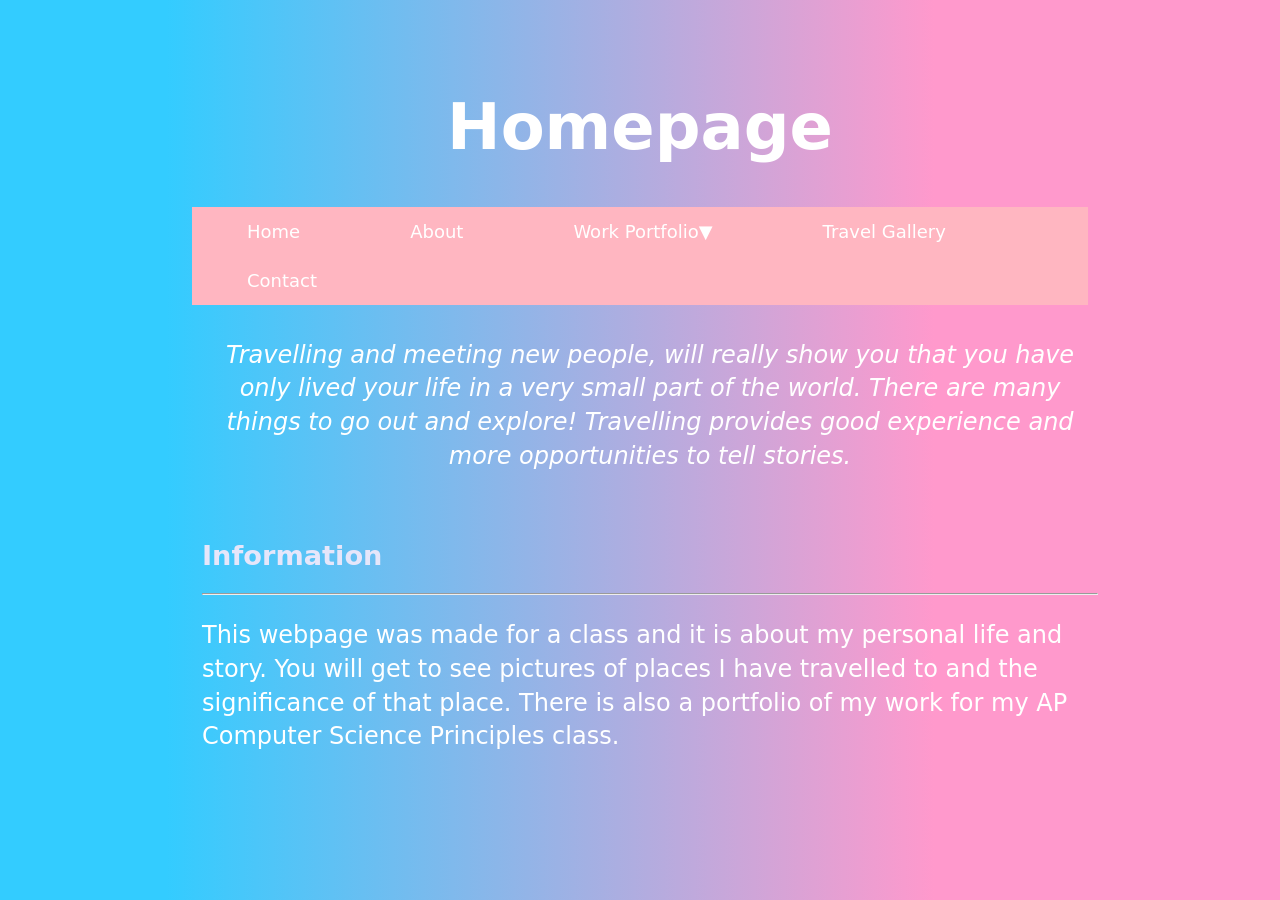
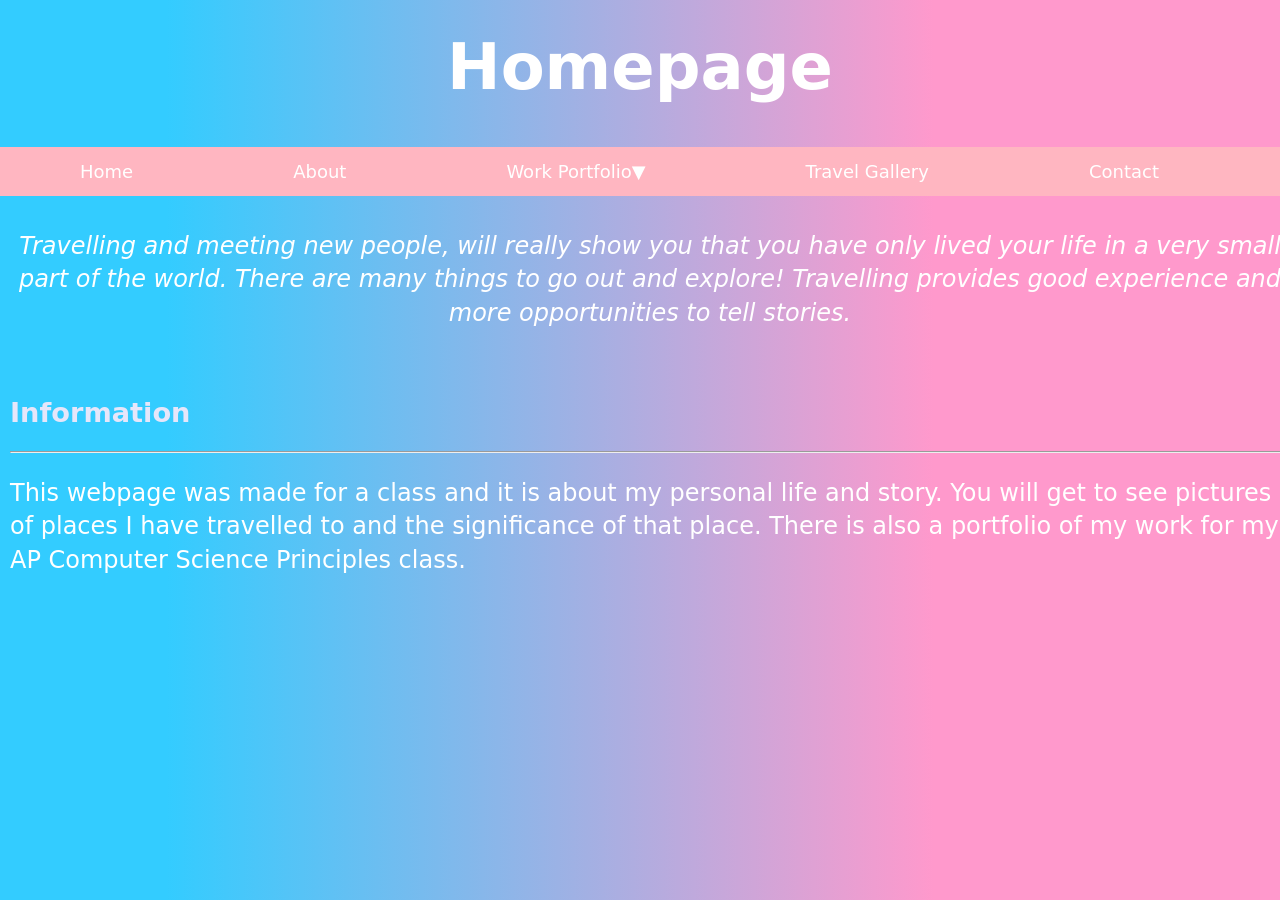
Before and after one commit to CNakano7/CNakano7.github.io, a Jekyll site: the page index.html, which Jekyll copies as it is, in a window 1280 px wide. Built offline with Jekyll 4.4.1, drawn with Linux system fonts in a browser that asks for light colours.

Commit message:
Update main.css

```diff
--- a/css/main.css
+++ b/css/main.css
@@ -1,6 +1,5 @@
 body {
-   margin: 60px auto;
-   width: 70%;
+   margin: 0 auto;
    font-family: "Comic Sans MS", cursive, sans-serif;
 }
 nav ul, footer ul {
@@ -82,7 +81,7 @@ div.desc {
   display: block;
   color: white;
   text-align: center;
-  padding: 14px 55px;
+  padding: 14px 80px;
   text-decoration: none;
   font-size: 18px;
 }
@@ -99,7 +98,7 @@ div.desc {
   border: none;
   outline: none;
   color: white;
-  padding: 14px 55px;
+  padding: 14px 80px;
   background-color: inherit;
   font-family: inherit;
   margin: 0;
@@ -149,3 +148,14 @@ div.desc {
     display: none;
   }
 }
+/* Header/Logo Title */
+.header {
+  padding: 0px;
+  text-align: center;
+  background: lightblue;
+  color: white;
+  font-size: 10px;
+}
+
+/* Page Content */
+.content {padding:0px; margin-left:100; margin-right:100;}
```
